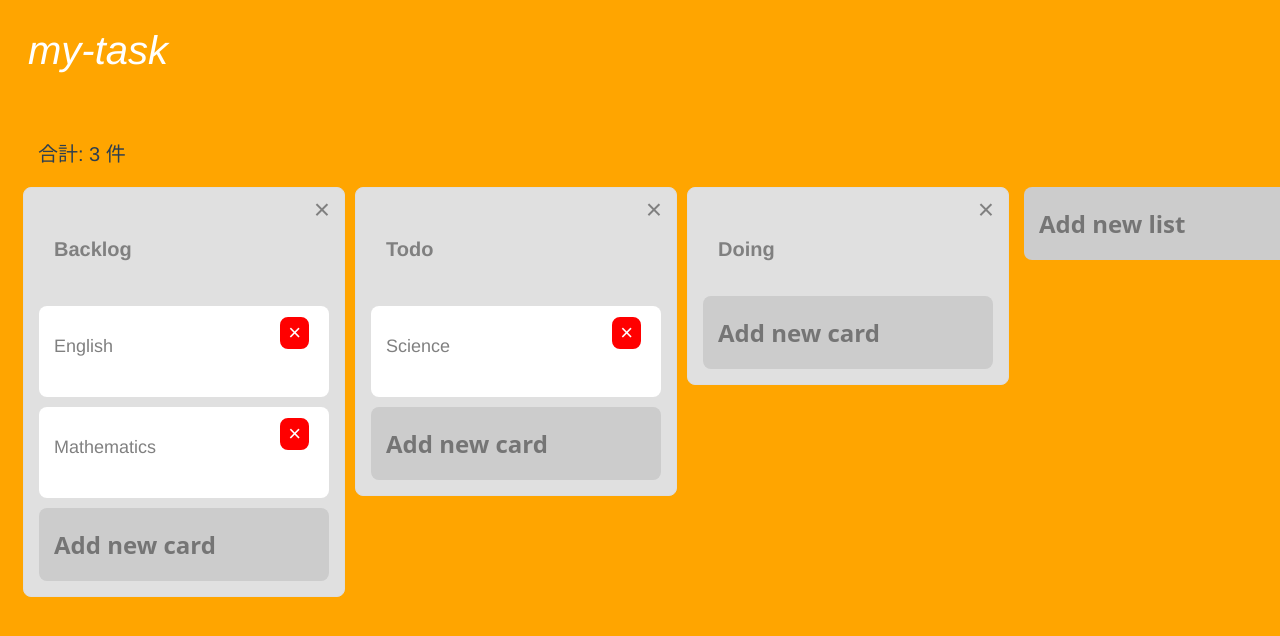
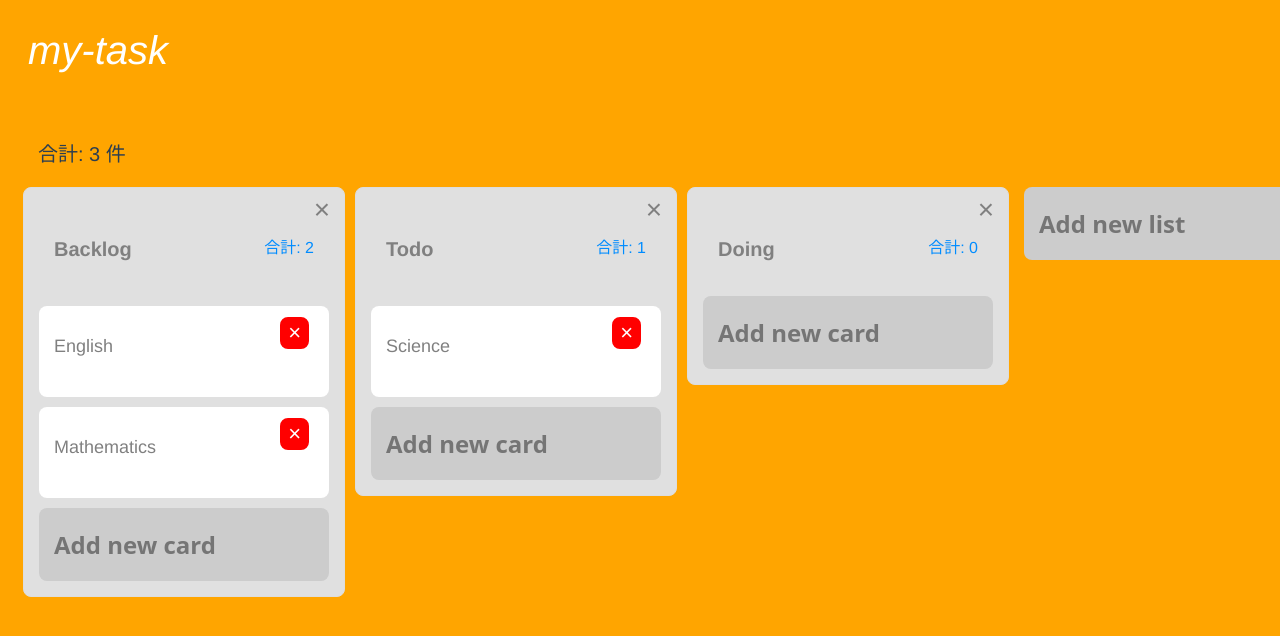
Before and after one commit to takanori19910907/my-task, a Vue app: page / in a window 1280 px wide. Shown: the top 636 px of the page. Built offline with nearby package versions, Linux system fonts and the light colour scheme.

Commit message:
タスクのトータル件数表示を実装完了

```diff
--- a/src/components/List.vue
+++ b/src/components/List.vue
@@ -2,6 +2,7 @@
     <div class="list">
         <div class="listheader">
             <p class="list-title">{{ title }}</p>
+            <p class="list-counter">合計: {{ totalCardInList }}</p>
             <div class="deletelist" @click="removeList">×</div>
         </div>
         <card v-for="(item, index) in cards"
@@ -36,6 +37,11 @@ export default {
             required: true
         },
     },
+    computed: {
+        totalCardInList() {
+            return this.cards.length
+        }
+    },
     methods: {
         removeList: function() {
             if(confirm("本当にこのリストを削除しますか?")){
```
